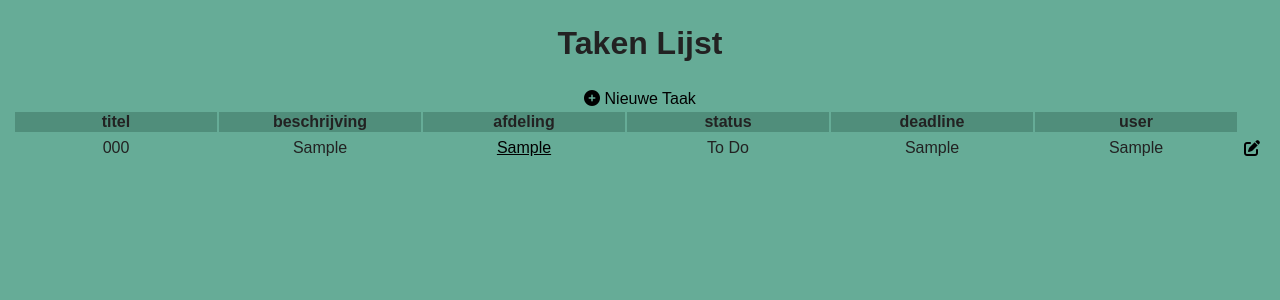
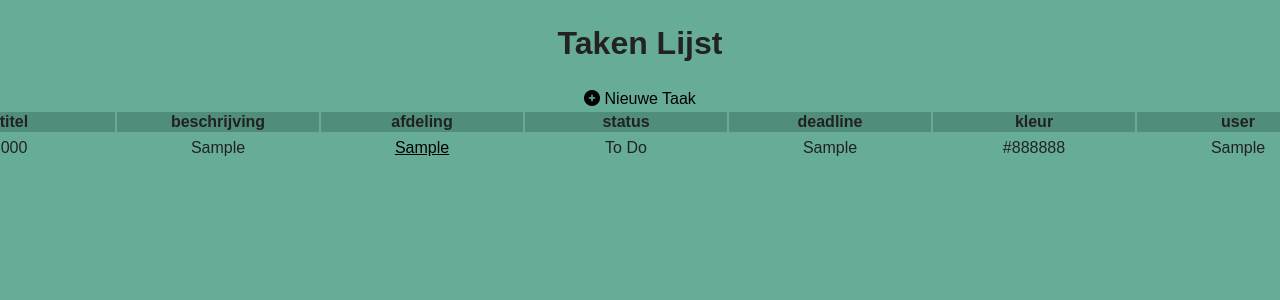
Before and after one commit to CatGirlBaphomet/PRA_B3, a PHP site: page /pra_b3/tasks/index.php in a window 1280 px wide; the page is wider, and only the part inside the window is pictured. Shown: the part 112-412 px from the top of that part. Run offline with PHP 8.4, Linux system fonts and the light colour scheme; the visitor is signed in with stand-in values (Sample User, id 1); tables that the repository leaves empty or names only in its code hold one stand-in row (values such as "Sample post"); some libraries are stand-ins or nearby versions.

Commit message:
kleur aan taken schema toegevoegd
kleuren toegevoegd aan het label

```diff
--- a/tasks/department.php
+++ b/tasks/department.php
@@ -39,6 +39,7 @@ if (!isset($_SESSION['user_id']))
                 <th>afdeling</th>
                 <th>status</th>
                 <th>deadline</th>
+                <th>kleur</th>
                 <th>user</th>
             </tr>
             <?php foreach($taken as $taak): ?>
@@ -48,6 +49,7 @@ if (!isset($_SESSION['user_id']))
                     <td><?php echo $taak['afdeling']; ?></td>
                     <td><?php echo $taak['status']; ?></td>
                     <td><?php echo $taak['deadline']; ?></td>
+                    <td><?php echo $taak['color']; ?></td>
                     <td><?php echo $taak['user']; ?></td>
                     <td class="edit">
                         <?php echo "<a href='edit.php?id={$taak['id']}'>" ?>
--- a/tasks/done.php
+++ b/tasks/done.php
@@ -38,6 +38,7 @@ if (!isset($_SESSION['user_id']))
             <th>afdeling</th>
             <th>status</th>
             <th>deadline</th>
+            <th>kleur</th>
             <th>user</th>
         </tr>
         <?php foreach($taken as $taak): ?>
@@ -47,6 +48,7 @@ if (!isset($_SESSION['user_id']))
                     <td><?php echo "<a href='department.php?afdeling={$taak['afdeling']}'>{$taak['afdeling']}</a>"; ?></td>
                     <td><?php echo $taak['status']; ?></td>
                     <td><?php echo $taak['deadline']; ?></td>
+                    <td><?php echo $taak['color']; ?></td>
                     <td><?php echo $taak['user']; ?></td>
                     <td class="edit">
                         <?php echo "<a href='edit.php?id={$taak['id']}'>" ?>
--- a/tasks/index.php
+++ b/tasks/index.php
@@ -41,6 +41,7 @@ if (!isset($_SESSION['user_id']))
                 <th>afdeling</th>
                 <th>status</th>
                 <th>deadline</th>
+                <th>kleur</th>
                 <th>user</th>
             </tr>
         <?php foreach($taken as $taak): ?>
@@ -50,6 +51,7 @@ if (!isset($_SESSION['user_id']))
                 <td><?php echo "<a href='department.php?afdeling={$taak['afdeling']}'>{$taak['afdeling']}</a>"; ?></td>
                 <td><?php echo $taak['status']; ?></td>
                 <td><?php echo $taak['deadline']; ?></td>
+                <td><?php echo $taak['color']; ?></td>
                 <td><?php echo $taak['user']; ?></td>
                 <td class="edit">
                     <?php echo "<a href='edit.php?id={$taak['id']}'>" ?>
--- a/tasks/usertask.php
+++ b/tasks/usertask.php
@@ -39,6 +39,7 @@ if (!isset($_SESSION['user_id']))
                 <th>afdeling</th>
                 <th>status</th>
                 <th>deadline</th>
+                <th>kleur</th>
                 <th>user</th>
             </tr>
             <?php foreach($taken as $taak): ?>
@@ -48,6 +49,7 @@ if (!isset($_SESSION['user_id']))
                     <td><?php echo $taak['afdeling']; ?></td>
                     <td><?php echo $taak['status']; ?></td>
                     <td><?php echo $taak['deadline']; ?></td>
+                    <td><?php echo $taak['color']; ?></td>
                     <td><?php echo $taak['user']; ?></td>
                     <td class="edit">
                         <?php echo "<a href='edit.php?id={$taak['id']}'>" ?>
```
